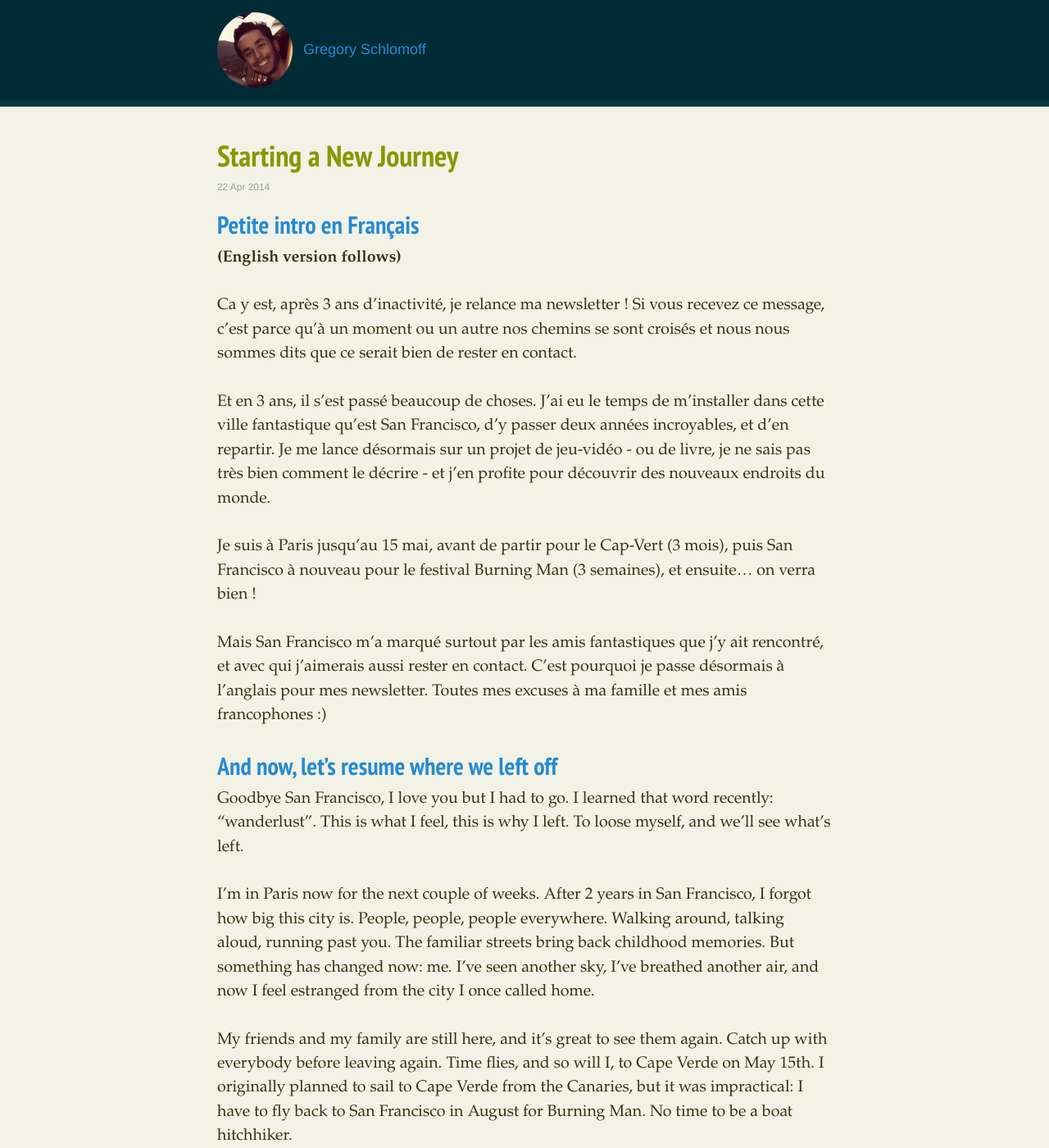
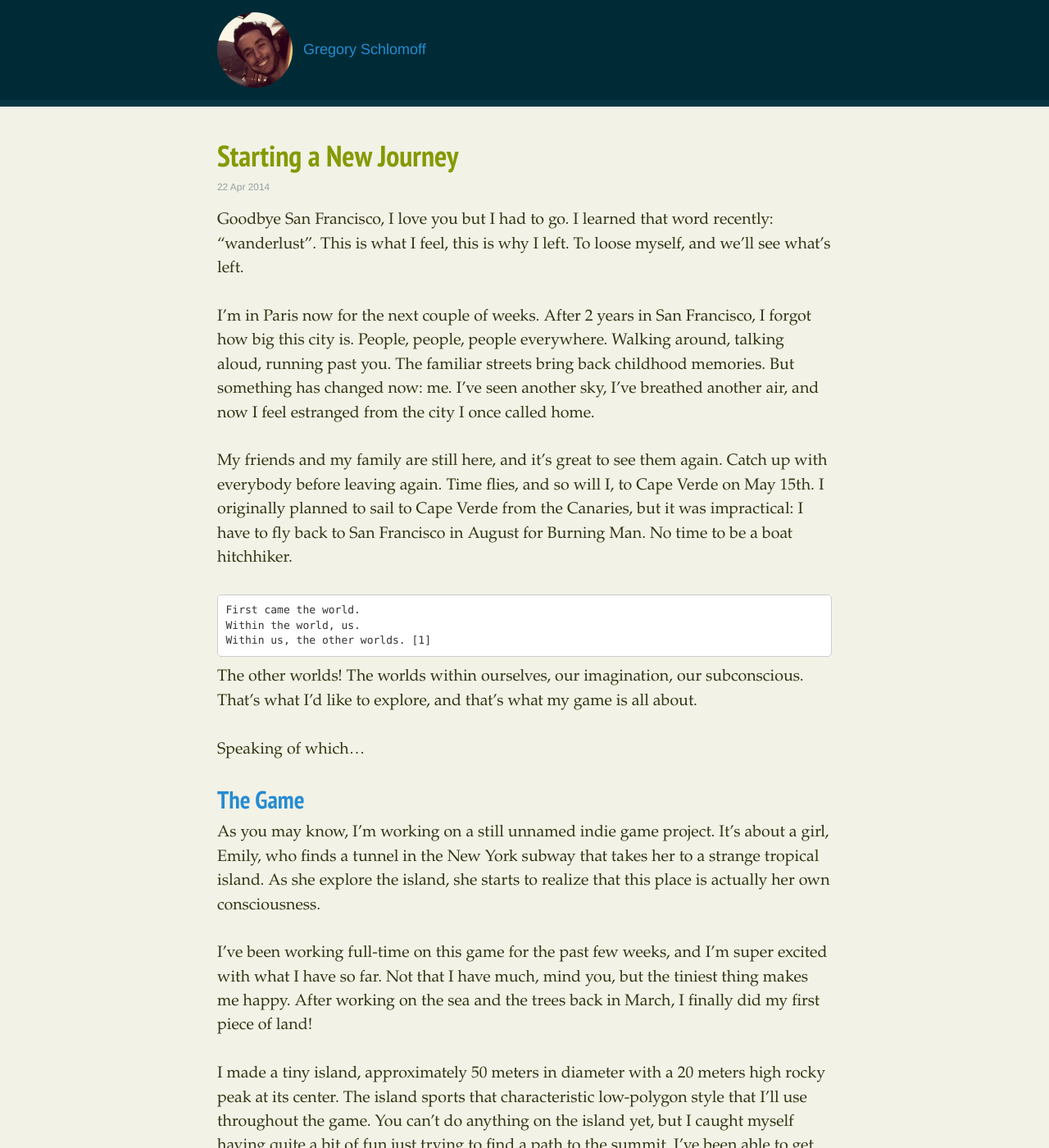
Before and after one commit to gregschlom/gregschlom.github.io, a Jekyll site: the page built from _posts/2014-04-22-starting-a-new-journey.md, in a window 1280 px wide and 1400 px high. Shown: the whole window at 82% size. Built offline with Jekyll 4.4.1, drawn with Linux system fonts in a browser that asks for light colours; Markdown is read by kramdown in place of the engine named in the settings; some of the changed text lies outside the part shown.

Commit message:
Removing the newsletter content

```diff
--- a/_posts/2014-04-22-starting-a-new-journey.md
+++ b/_posts/2014-04-22-starting-a-new-journey.md
@@ -2,22 +2,8 @@
 layout: post
 title: 'Starting a New Journey'
 date: '2014-04-22T10:14:00+02:00'
-categories: news
+categories: devlog
 ---
-## Petite intro en Français ##
-**(English version follows)**
-
-Ca y est, après 3 ans d'inactivité, je relance ma newsletter ! Si vous recevez ce message, c'est parce qu'à un moment ou un autre nos chemins se sont croisés et nous nous sommes dits que ce serait bien de rester en contact.
-
-Et en 3 ans, il s'est passé beaucoup de choses. J'ai eu le temps de m'installer dans cette ville fantastique qu'est San Francisco, d'y passer deux années incroyables, et d'en repartir. Je me lance désormais sur un projet de jeu-vidéo - ou de livre, je ne sais pas très bien comment le décrire - et j'en profite pour découvrir des nouveaux endroits du monde.
-
-Je suis à Paris jusqu'au 15 mai, avant de partir pour le Cap-Vert (3 mois), puis San Francisco à nouveau pour le festival Burning Man (3 semaines), et ensuite... on verra bien !
-
-Mais San Francisco m'a marqué surtout par les amis fantastiques que j'y ait rencontré, et avec qui j'aimerais aussi rester en contact. C'est pourquoi je passe désormais à l'anglais pour mes newsletter. Toutes mes excuses à ma famille et mes amis francophones :)
-
-
-## And now, let's resume where we left off ##
-
 Goodbye San Francisco, I love you but I had to go. I learned that word recently: "wanderlust". This is what I feel, this is why I left. To loose myself, and we'll see what's left.
 
 I'm in Paris now for the next couple of weeks. After 2 years in San Francisco, I forgot how big this city is. People, people, people everywhere. Walking around, talking aloud, running past you. The familiar streets bring back childhood memories. But something has changed now: me. I've seen another sky, I've breathed another air, and now I feel estranged from the city I once called home.
@@ -65,7 +51,7 @@ Next steps: improve the ocean, add some trees, a couple of clouds and the sun. R
 
 ## Outro ##
 
-That's all folks! That was the first installment of my not-really-monthly newsletter. Expect a new one in a couple of weeks, sharing my first impressions of Cape Verde and more screenshots!
+That's all folks! That was the first installment of the development log (devlog) of my game. Expect a new one in a couple of weeks, sharing my first impressions of Cape Verde and more screenshots!
 
 If you read this far, please email me and tell me a little bit about yourself :)
 
```
